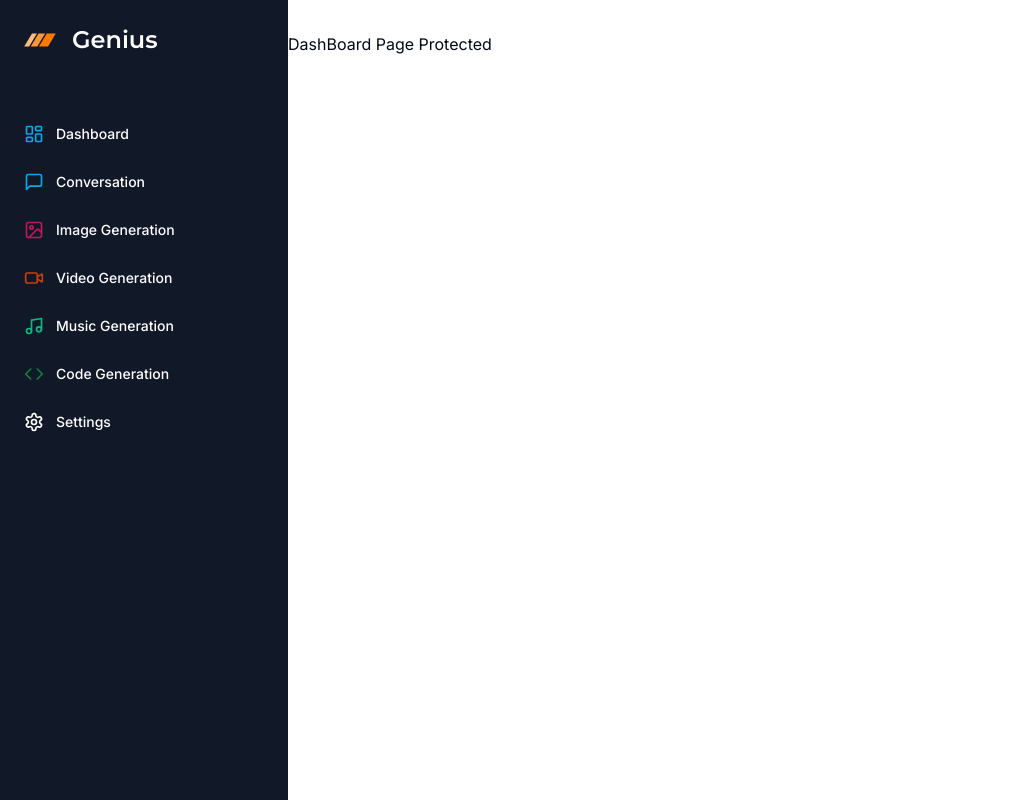
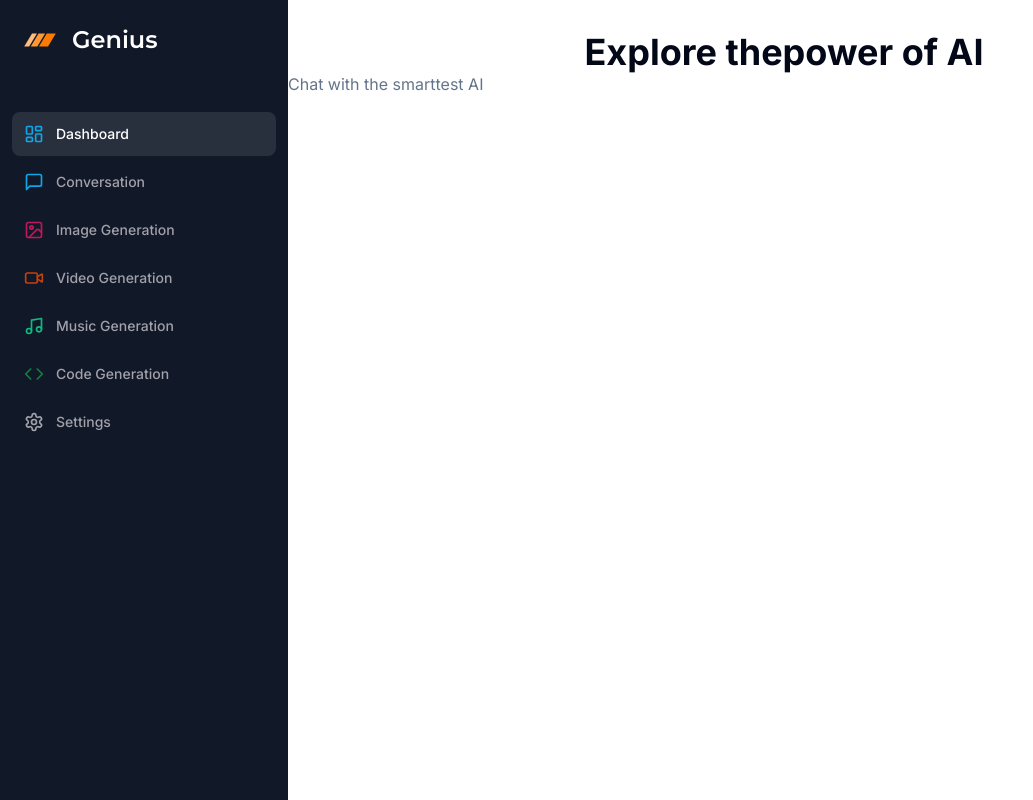
Before and after one commit to ALW-N/ALL-IN-ONE-AI-SPACE, a Next.js app: page /dashboard in a window 1280 px wide. Shown: the whole page, without its empty margins (0-1033 px from the left). Built offline with nearby package versions, Linux system fonts and the light colour scheme.

Commit message:
SideBar/ commit-5

```diff
--- a/app/(dashboard)/(routes)/dashboard/page.tsx
+++ b/app/(dashboard)/(routes)/dashboard/page.tsx
@@ -1,7 +1,12 @@
 const DashboardPage = () => {
   return (
     <div>
-      <p>DashBoard Page Protected</p>
+      <div className="mb-8 apce-y-4">
+        <h2 className="text-2xl md:text-4xl font-bold text-center ">
+          Explore thepower of AI
+        </h2>
+        <p className="text-muted-foreground">Chat with the smarttest AI </p>
+      </div>
     </div>
   );
 };
--- a/components/sidebar.tsx
+++ b/components/sidebar.tsx
@@ -4,6 +4,7 @@
 import Image from "next/image";
 import { cn } from "@/lib/utils";
 import { Montserrat } from "next/font/google";
+import { usePathname } from "next/navigation";
 import {
   Code,
   Music,
@@ -61,6 +62,7 @@
 ];
 
 const Sidebar = () => {
+  const pathName = usePathname();
   return (
     <div className="space-y-5 py-4 flex flex-col h-full bg-[#111827] text-white ">
       <div className="px-3 py-2 flex-1">
@@ -77,7 +79,12 @@
             <Link
               href={route.href}
               key={route.href}
-              className="text-sm group flex p-3 w-full justify-start font-medium cursor-pointer hover:text-white hover:bg-white/10 rounded-lg transition"
+              className={cn(
+                "text-sm group flex p-3 w-full justify-start font-medium cursor-pointer hover:text-white hover:bg-white/10 rounded-lg transition",
+                pathName === route.href
+                  ? "text-white bg-white/10"
+                  : "text-zinc-400"
+              )}
             >
               <div className="flex items-center flex-1">
                 <route.icon className={cn("h-5 w-5 mr-3", route.color)} />
```
